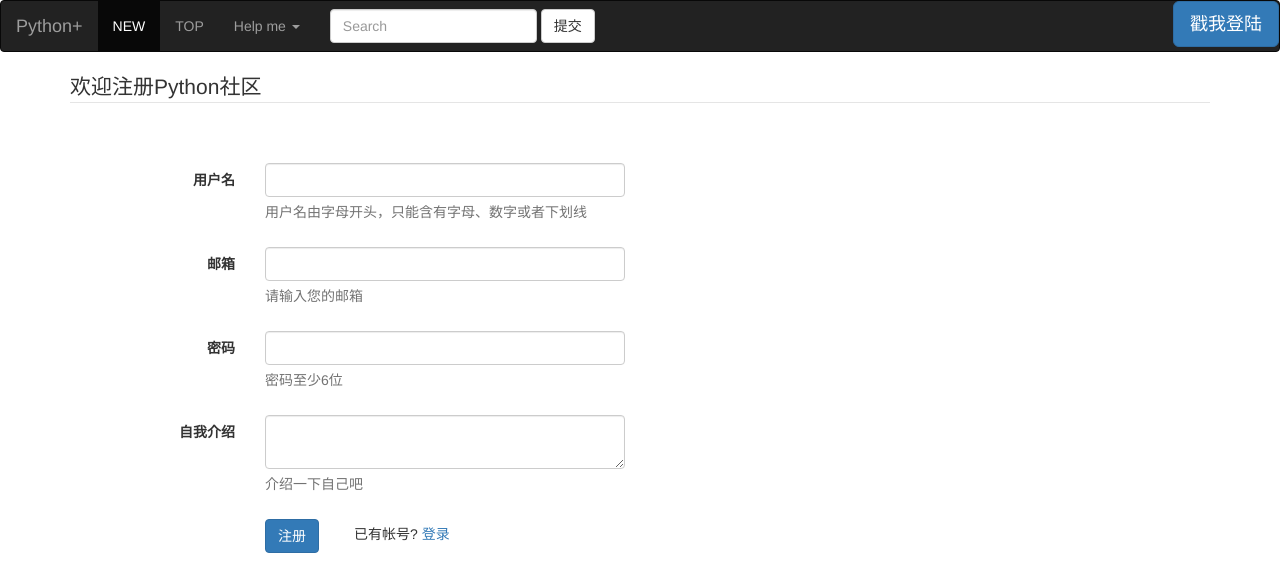
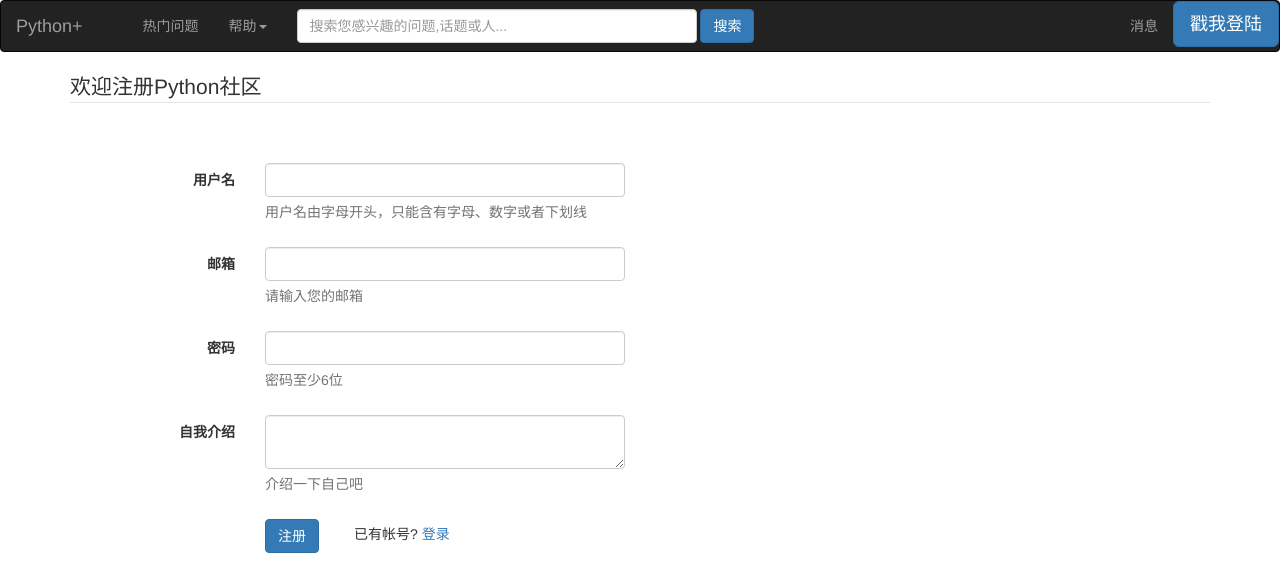
Before and after one commit to Twotiger/iforj, a Django app: page /register/ in a window 1280 px wide. Shown: the top 567 px of the page. Run offline with Django 3.2, Linux system fonts and the light colour scheme; parts of the project's set-up code (start-up, migrations or seed data) failed here and were passed over; some libraries are stand-ins or nearby versions.

Commit message:
修改了导航栏

```diff
--- a/qa/templates/nav.html
+++ b/qa/templates/nav.html
@@ -8,10 +8,10 @@
 
 
             <ul class="hidden-sm hidden-xs nav navbar-nav">
-                <li class="active"><a href="/">NEW<span class="sr-only">(current)</span></a></li>
-                <li><a href="/top">TOP</a></li>
+                 <li><a href="#"></a></li>
+                <li><a href="/top">热门问题</a></li>
                 <li class="dropdown">
-                    <a href="#" class="dropdown-toggle" data-toggle="dropdown" role="button" aria-haspopup="true" aria-expanded="false">Help me <span class="caret"></span></a>
+                    <a href="#" class="dropdown-toggle" data-toggle="dropdown" role="button" aria-haspopup="true" aria-expanded="false">帮助<span class="caret"></span></a>
                     <ul class="dropdown-menu">
                         <li><a href="#">Action</a></li>
                         <li><a href="#">Another action</a></li>
@@ -26,20 +26,21 @@
 
             <form class="hidden-sm hidden-xs nav navbar-form navbar-left" method="get" action="/search" >
                 <div class="form-group">
-                    <input type="text" class="form-control" placeholder="Search" name='q'>
+                    <input type="text" class="form-control" placeholder="搜索您感兴趣的问题,话题或人..." name='q' style="width:400px;">
                 </div>
-                <button type="submit" class="btn btn-default">提交</button>
+                <button type="submit" class="btn btn-primary">搜索</button>
             </form>
 
 
 
             <ul class="nav navbar-nav navbar-right">
+                 <li><a href="/">消息<span class="sr-only">(current)</span></a></li>
                 {% if name %}
-                    <li><a href="/askquestion">提问</a></li>
+                    <li class="active"><a href="/askquestion">提问</a></li>
                     <li class="dropdown">
                         <a href="#" class="dropdown-toggle" data-toggle="dropdown" role="button" aria-haspopup="true" aria-expanded="false">{{ name.0 }} <span class="caret"></span></a>
                         <ul class="dropdown-menu">
-                            <li><a href="{% url 'programmer' name.1 %}">我的主页</a></li>
+                            <li><a href="{% url 'programmer' name.1  %}">我的主页</a></li>
                             <li><a href="#">消息</a></li>
                             <li><a href="#">设置</a></li>
                             <li role="separator" class="divider"></li>
```
